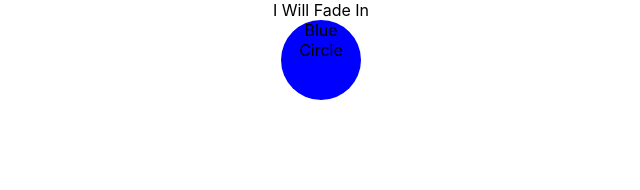
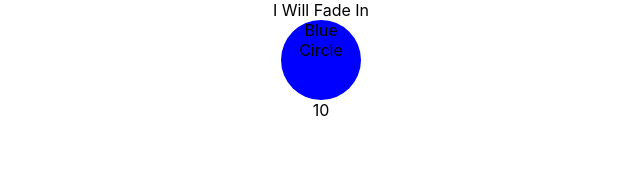
Before and after one commit to linnefromice/react_practice_animation, a React (Create React App) app in the folder pj-react-spring/: page / in a window 1280 px wide. Shown: the top 190 px of the page, without its empty margins (319-959 px from the left). Built offline with nearby package versions, Linux system fonts and the light colour scheme.

Commit message:
add animation content

```diff
--- a/pj-react-spring/src/App.js
+++ b/pj-react-spring/src/App.js
@@ -14,16 +14,24 @@ function App() {
       height: 0,
     }
   });
+  const propsThree = useSpring({
+    from: { number: 0 },
+    to: { number: 10.0 }
+  })
 
   return (
     <div className="App">
+
       <center>
         <animated.div style={propsOne}>
           I Will Fade In
         </animated.div>
         <animated.div style={propsTwo}>
           <div>Blue</div>
-          <div> Circle</div>
+          <div>Circle</div>
+        </animated.div>
+        <animated.div>
+          {propsThree.number}
         </animated.div>
       </center>
     </div>
@@ -31,3 +39,9 @@ function App() {
 }
 
 export default App;
+
+/*
+<animated.svg width="400" height="200" viewBox="0 0 400 200">
+        <path d={waveLinePath} width="400" height="200" viewBox="0 0 400 200"/>
+      </animated.svg>
+      */
```
